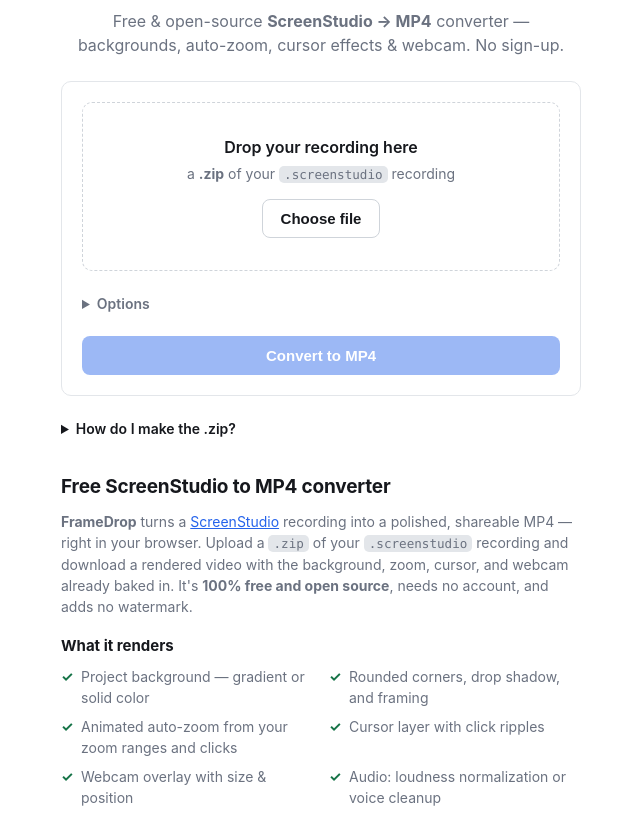
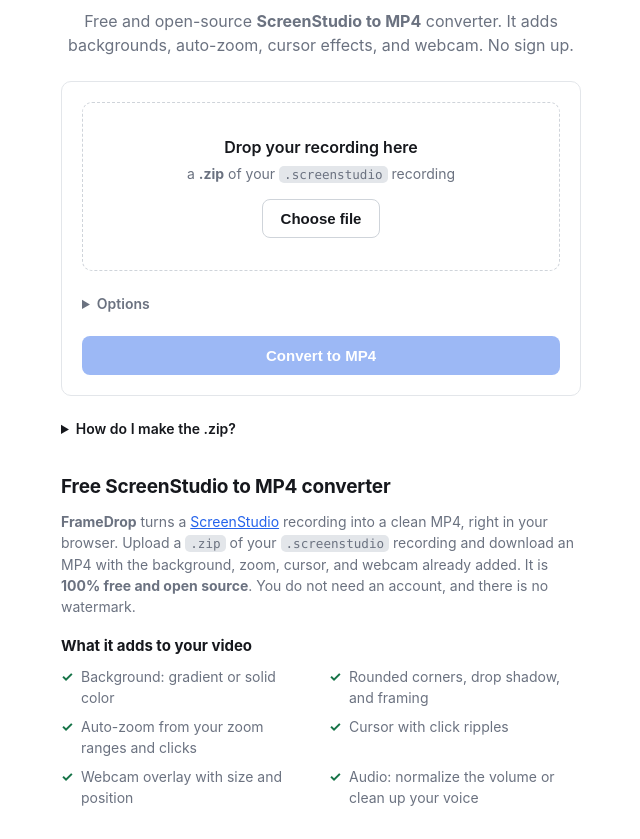
Before and after one commit to saurowankhade/FrameDrop, a plain HTML site: page web/index.html in a window 1280 px wide. Shown: the part 90-929 px from the top of the page, without its empty margins (319-959 px from the left). Drawn offline with Linux system fonts and the light colour scheme; files that its build step writes are made by us from their sources; files whose address does not match are found by name.

Commit message:
fix: update seo changes

```diff
--- a/web/index.html
+++ b/web/index.html
@@ -5,8 +5,8 @@
   <meta name="viewport" content="width=device-width, initial-scale=1" />
 
   <!-- Primary SEO -->
-  <title>FrameDrop — Free ScreenStudio to MP4 Converter (Open Source)</title>
-  <meta name="description" content="FrameDrop is a free, open-source tool to convert a ScreenStudio (.screenstudio) recording into a polished, shareable MP4 — with backgrounds, auto-zoom, cursor effects, and webcam. No sign-up, privacy-friendly, files auto-deleted." />
+  <title>FrameDrop: Free ScreenStudio to MP4 Converter (Open Source)</title>
+  <meta name="description" content="FrameDrop is a free tool to convert a ScreenStudio (.screenstudio) recording into an MP4. It adds your background, zoom, cursor, and webcam. No sign up, and your files are deleted after." />
   <meta name="keywords" content="ScreenStudio to MP4, convert ScreenStudio recording, .screenstudio to mp4, screen recording to mp4, free screen studio converter, open source screenstudio converter, export screenstudio mp4, screenstudio export video" />
   <meta name="author" content="FrameDrop" />
   <meta name="robots" content="index, follow, max-image-preview:large, max-snippet:-1, max-video-preview:-1" />
@@ -21,21 +21,21 @@
   <!-- Open Graph -->
   <meta property="og:type" content="website" />
   <meta property="og:site_name" content="FrameDrop" />
-  <meta property="og:title" content="FrameDrop — Free ScreenStudio to MP4 Converter (Open Source)" />
-  <meta property="og:description" content="Convert your ScreenStudio (.screenstudio) recording into a polished, shareable MP4. Free, open source, no sign-up." />
+  <meta property="og:title" content="FrameDrop: Free ScreenStudio to MP4 Converter (Open Source)" />
+  <meta property="og:description" content="Convert your ScreenStudio (.screenstudio) recording into an MP4. Free, open source, no sign up." />
   <meta property="og:url" content="{{SITE_URL}}/" />
   <meta property="og:image" content="{{SITE_URL}}/og-image.png" />
   <meta property="og:image:width" content="1200" />
   <meta property="og:image:height" content="630" />
-  <meta property="og:image:alt" content="FrameDrop — free & open-source ScreenStudio to MP4 converter" />
+  <meta property="og:image:alt" content="FrameDrop, a free ScreenStudio to MP4 converter" />
   <meta property="og:locale" content="en_US" />
 
   <!-- Twitter / X -->
   <meta name="twitter:card" content="summary_large_image" />
-  <meta name="twitter:title" content="FrameDrop — Free ScreenStudio to MP4 Converter (Open Source)" />
-  <meta name="twitter:description" content="Convert your ScreenStudio (.screenstudio) recording into a polished, shareable MP4. Free, open source, no sign-up." />
+  <meta name="twitter:title" content="FrameDrop: Free ScreenStudio to MP4 Converter (Open Source)" />
+  <meta name="twitter:description" content="Convert your ScreenStudio (.screenstudio) recording into an MP4. Free, open source, no sign up." />
   <meta name="twitter:image" content="{{SITE_URL}}/og-image.png" />
-  <meta name="twitter:image:alt" content="FrameDrop — free & open-source ScreenStudio to MP4 converter" />
+  <meta name="twitter:image:alt" content="FrameDrop, a free ScreenStudio to MP4 converter" />
 
   <!-- Structured data -->
   <script type="application/ld+json">
@@ -84,7 +84,7 @@
   <main class="wrap">
     <header class="head">
       <h1>FrameDrop</h1>
-      <p class="sub">Free &amp; open-source <strong>ScreenStudio&nbsp;→&nbsp;MP4</strong> converter — backgrounds, auto-zoom, cursor effects &amp; webcam. No sign-up.</p>
+      <p class="sub">Free and open-source <strong>ScreenStudio to MP4</strong> converter. It adds backgrounds, auto-zoom, cursor effects, and webcam. No sign up.</p>
     </header>
 
     <section class="card" id="uploader">
@@ -159,18 +159,18 @@
     <section class="seo" aria-labelledby="about-title">
       <h2 id="about-title">Free ScreenStudio to MP4 converter</h2>
       <p><strong>FrameDrop</strong> turns a <a href="https://screen.studio" rel="nofollow noopener" target="_blank">ScreenStudio</a>
-        recording into a polished, shareable MP4 — right in your browser. Upload a <code>.zip</code> of your
-        <code>.screenstudio</code> recording and download a rendered video with the background, zoom, cursor, and
-        webcam already baked in. It's <strong>100% free and open source</strong>, needs no account, and adds no watermark.</p>
+        recording into a clean MP4, right in your browser. Upload a <code>.zip</code> of your
+        <code>.screenstudio</code> recording and download an MP4 with the background, zoom, cursor, and
+        webcam already added. It is <strong>100% free and open source</strong>. You do not need an account, and there is no watermark.</p>
 
-      <h3>What it renders</h3>
+      <h3>What it adds to your video</h3>
       <ul class="features">
-        <li>Project background — gradient or solid color</li>
+        <li>Background: gradient or solid color</li>
         <li>Rounded corners, drop shadow, and framing</li>
-        <li>Animated auto-zoom from your zoom ranges and clicks</li>
-        <li>Cursor layer with click ripples</li>
-        <li>Webcam overlay with size &amp; position</li>
-        <li>Audio: loudness normalization or voice cleanup</li>
+        <li>Auto-zoom from your zoom ranges and clicks</li>
+        <li>Cursor with click ripples</li>
+        <li>Webcam overlay with size and position</li>
+        <li>Audio: normalize the volume or clean up your voice</li>
       </ul>
     </section>
 
@@ -185,7 +185,7 @@
 
       <details class="faq">
         <summary>Is FrameDrop really free?</summary>
-        <p>Yes — FrameDrop is 100% free and open source under the MIT license, with no sign-up and no watermark.</p>
+        <p>Yes. FrameDrop is 100% free and open source under the MIT license. There is no sign up and no watermark.</p>
       </details>
 
       <details class="faq">
```
Also changed, not shown: web/llms.txt, web/manifest.webmanifest, web/robots.txt, 3 other files.
